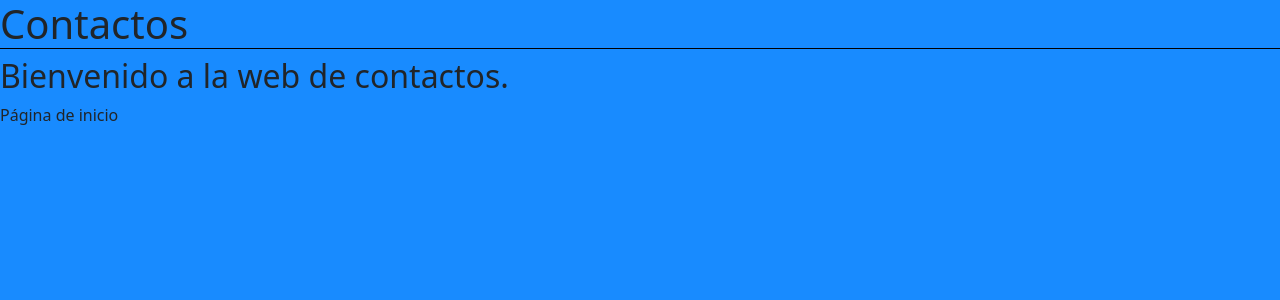
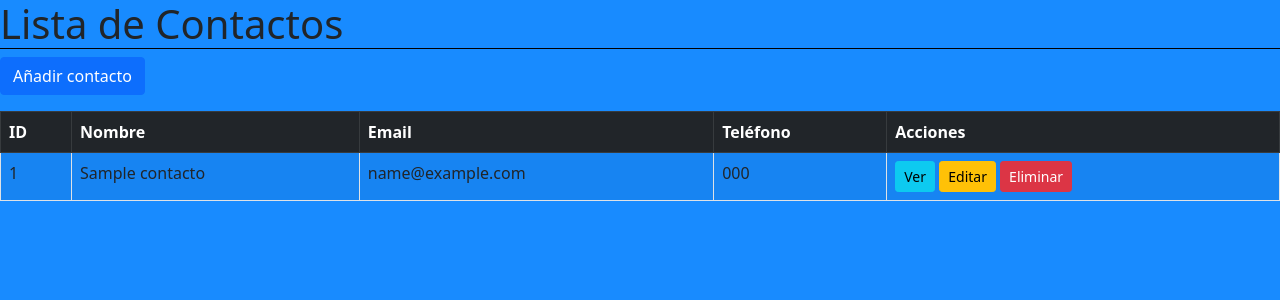
Before and after one commit to ieselcaminas/web-de-contactos-Sbecis0, a Symfony app: template templates/inicio.html.twig in a window 1280 px wide. Shown: the top 300 px of the page. Run offline with Twig, Linux system fonts and the light colour scheme; the template is opened without the code that fills it: most values are stand-ins (such as "Sample title", 1, 10 or a date in 2020); some libraries are stand-ins or nearby versions.

Commit message:
Reto II cumplido

```diff
--- a/templates/inicio.html.twig
+++ b/templates/inicio.html.twig
@@ -1,7 +1,42 @@
 {% extends 'base.html.twig' %}
+
 {% block title %}Contactos{% endblock %}
+
 {% block body %}
-	<h1>Contactos</h1>
-	<h2>Bienvenido a la web de contactos.</h2>
-	<p>Página de inicio</p>
+    <h1>Lista de Contactos</h1>
+
+    <p><a class="btn btn-primary" href="{{ path('nuevo') }}">Añadir contacto</a></p>
+
+    {% if contactos is not empty %}
+        <table class="table table-striped table-bordered mt-3">
+            <thead class="table-dark">
+                <tr>
+                    <th>ID</th>
+                    <th>Nombre</th>
+                    <th>Email</th>
+                    <th>Teléfono</th>
+                    <th>Acciones</th>
+                </tr>
+            </thead>
+            <tbody>
+                {% for contacto in contactos %}
+                    <tr>
+                        <td>{{ contacto.id }}</td>
+                        <td>{{ contacto.nombre }}</td>
+                        <td>{{ contacto.email }}</td>
+                        <td>{{ contacto.telefono ?? '—' }}</td>
+                        <td>
+                            <a href="{{ path('ficha_contacto', { codigo: contacto.id }) }}" class="btn btn-sm btn-info">Ver</a>
+                            <a href="{{ path('editar', { codigo: contacto.id }) }}" class="btn btn-sm btn-warning">Editar</a>
+                            <a href="{{ path('eliminar_contacto', { id: contacto.id }) }}" class="btn btn-sm btn-danger"
+                            onclick="return confirm('¿Seguro que quieres eliminar este contacto?');">Eliminar</a>
+
+                        </td>
+                    </tr>
+                {% endfor %}
+            </tbody>
+        </table>
+    {% else %}
+        <p>No hay contactos disponibles.</p>
+    {% endif %}
 {% endblock %}
```
Also changed, not shown: src/Controller/PageController.php (+12 -2 lines), src/Entity/User.php (+5 -5 lines), templates/base.html.twig (+0 -17 lines), templates/ficha_contacto.html.twig (+20 -4 lines), 1 other file.
